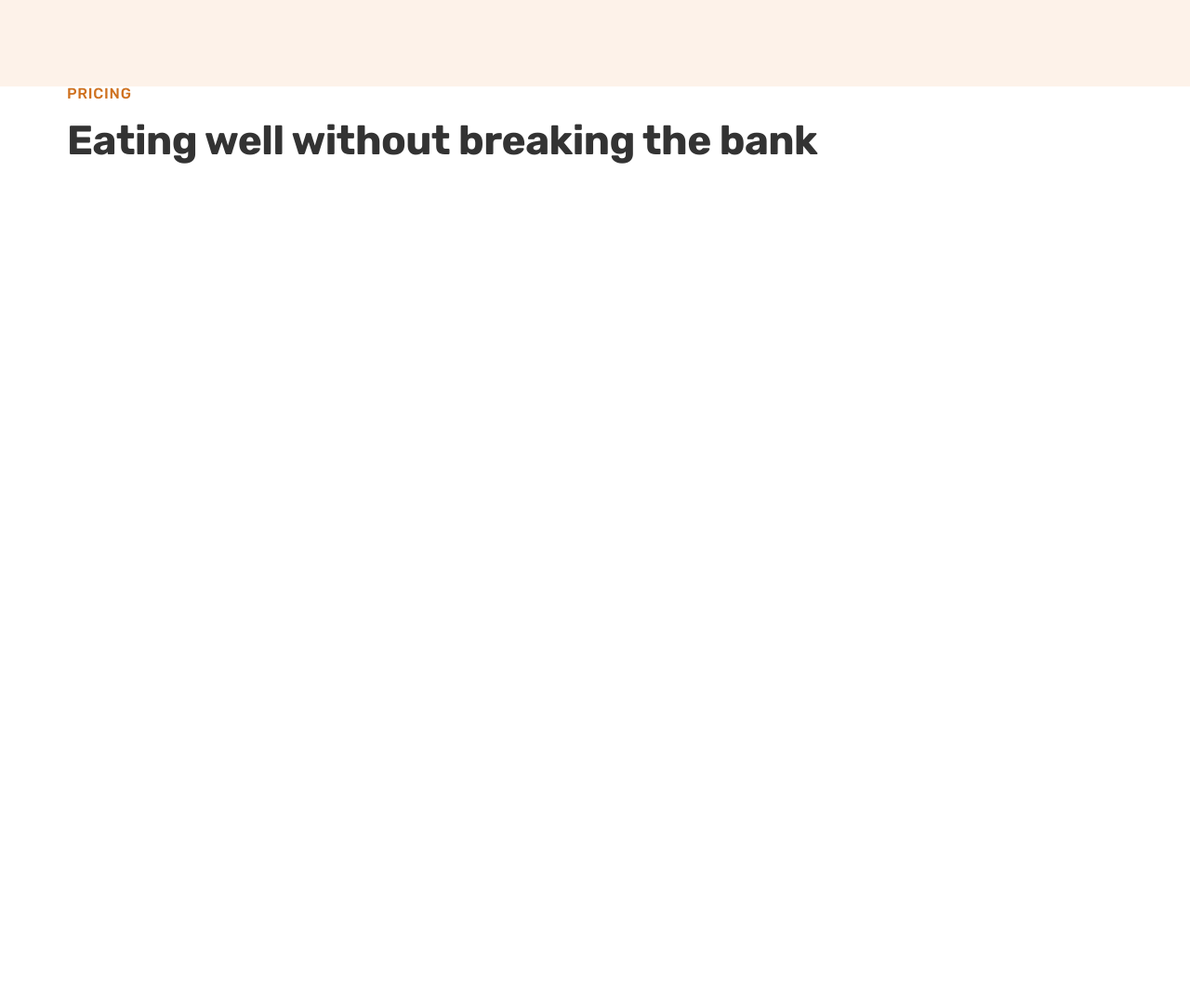
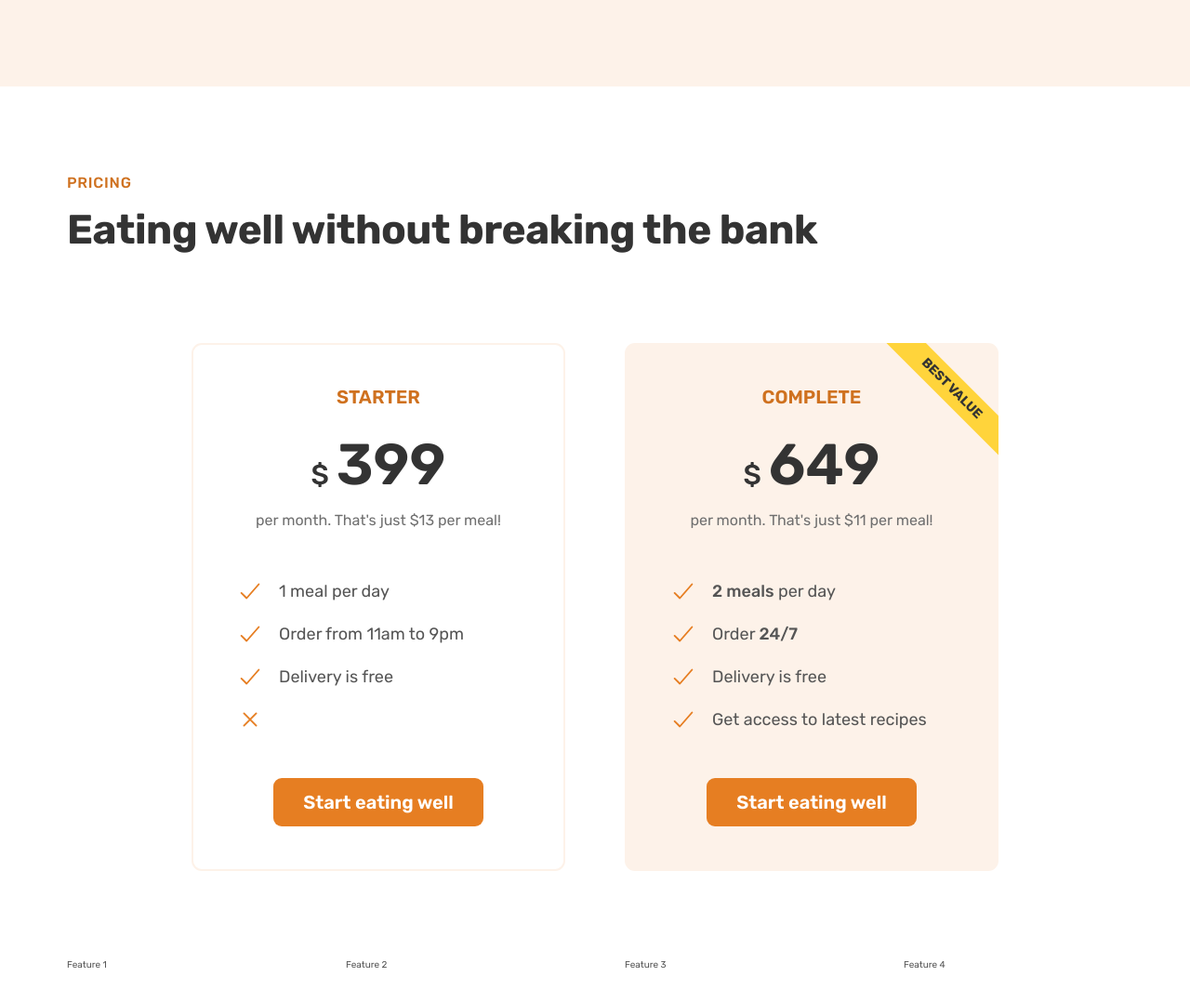
Before and after one commit to Nikolaj-Georgiev/Jonas-HTML-CSS-course, a plain HTML site: page 07-Omnifood-Desktop/index.html in a window 1280 px wide. Shown: the part 4518-5597 px from the top of the page at 93% size. Before the commit the page ends 4791 px from the top, so only its background shows below. Drawn offline with nearby package versions, Linux system fonts and the light colour scheme.

Commit message:
finished pricing section

```diff
--- a/07-Omnifood-Desktop/css/general.css
+++ b/07-Omnifood-Desktop/css/general.css
@@ -87,6 +87,16 @@ body {
   display: grid;
   row-gap: 9.6rem;
   column-gap: 6.4rem;
+
+  /* margin-bottom: 9.6rem; */
+}
+
+/* .grid:last-child {
+  margin-bottom: 0;
+} */
+
+.grid:not(:last-child) {
+  margin-bottom: 9.6rem;
 }
 
 .grid--2-cols{
@@ -205,8 +215,28 @@ body {
 
 }
 
+.list{
+  list-style:none;
+  display:flex;
+  flex-direction: column;
+  gap: 1.6rem;
+}
 
-/* HELPER?SETTINGS CLASSES */
+.list-item{
+  font-size: 1.8rem;
+  display: flex;
+  align-items: center;
+  gap: 1.6rem;
+}
+
+.list-icon{
+  width: 3rem;
+  height: 3rem;
+  color: #e67e22;
+}
+
+
+/* HELPER/SETTINGS CLASSES */
 
 .margin-right-sm {
   margin-right: 1.6rem !important;
--- a/07-Omnifood-Desktop/css/style.css
+++ b/07-Omnifood-Desktop/css/style.css
@@ -301,25 +301,6 @@
   font-size: 1.8rem;
 }
 
-.list{
-  list-style:none;
-  display:flex;
-  flex-direction: column;
-  gap: 1.6rem;
-}
-
-.list-item{
-  font-size: 1.8rem;
-  display: flex;
-  align-items: center;
-  gap: 1.6rem;
-}
-
-.list-icon{
-  width: 3rem;
-  height: 3rem;
-  color: #e67e22;
-}
 
 /**********************/
 /* TESTIMONIALS SECTION */
@@ -382,3 +363,84 @@
   /* transform: rotate(45deg); check this for other projects */
   transform: scale(1.1);
 }
+
+/**********************/
+/* PRICING SECTION */
+/**********************/
+
+.section-pricing{
+  padding: 9.6rem 0;
+}
+
+.pricing-plan{
+  border-radius: 11px;
+  width: 75%;
+}
+
+.pricing-plan--starter{
+  justify-self: end;
+  border: 2px solid #fdf2e9;
+  padding: 4.6rem;
+}
+
+.pricing-plan--complete{
+  background-color: #fdf2e9;
+  padding: 4.8rem;
+  position: relative;
+  overflow: hidden;
+}
+
+.pricing-plan--complete::after{
+  content: 'Best value';
+  position: absolute;
+  top: 6%;
+  right: -18%;
+
+
+  text-transform: uppercase;
+  font-size: 1.4rem;
+  font-weight: 700;
+  color: #333;
+  background-color: #ffd43b;
+  padding: 0.8rem 8rem;
+  transform: rotate(45deg);
+}
+
+.plan-header{
+  text-align: center;
+  margin-bottom: 4.8rem;
+}
+
+.plan-name{
+  font-size: 2rem;
+  font-weight: 600;
+  color: #cf711f;
+  text-transform: uppercase;
+  letter-spacing: 0.75;
+  margin-bottom: 3.2rem;
+}
+
+.plan-price{
+  font-size: 6.2rem;
+  font-weight: 600;
+  color:#333;
+  margin-bottom: 1.6rem;
+}
+
+.plan-price span {
+  font-size: 3rem;
+  font-weight: 500;
+  margin-right: 0.8rem;
+}
+
+.plan-text{
+  font-size: 1.6rem;
+  line-height: 1.6;
+  color: #6f6f6f;
+}
+
+
+.plan-sign-up{
+  text-align: center;
+  margin-top: 4.8rem;
+}
--- a/07-Omnifood-Desktop/index.html
+++ b/07-Omnifood-Desktop/index.html
@@ -295,6 +295,64 @@
           <span class="subheading">pricing</span>
           <h2 class="heading-secondary">Eating well without breaking the bank</h2>
         </div>
+
+        <div class="container grid grid--2-cols">
+          <div class="pricing-plan pricing-plan--starter">
+            <header class="plan-header">
+              <p class="plan-name">Starter</p>
+              <p class="plan-price"><span>$</span>399</p>
+              <p class="plan-text">per month. That's just $13 per meal!</p>
+            </header>
+            <ul class="list">
+              <li class="list-item"><ion-icon class="list-icon" name="checkmark-outline"></ion-icon>
+                <span>1 meal per day</span>
+              </li>
+              <li class="list-item"><ion-icon class="list-icon" name="checkmark-outline"></ion-icon>
+                <span>Order from 11am to 9pm</span>
+              </li>
+              <li class="list-item"><ion-icon class="list-icon" name="checkmark-outline"></ion-icon>
+                <span>Delivery is free</span>
+              </li>
+              <li class="list-item"><ion-icon class="list-icon" name="close-outline"></ion-icon>
+
+              </li>
+            </ul>
+            <div class="plan-sign-up">
+              <a href="#" class="btn btn--full">Start eating well</a>
+            </div>
+          </div>
+          <div class="pricing-plan pricing-plan--complete">
+            <header class="plan-header">
+              <p class="plan-name">Complete</p>
+              <p class="plan-price"><span>$</span>649</p>
+              <p class="plan-text">per month. That's just $11 per meal!</p>
+            </header>
+            <ul class="list">
+              <li class="list-item"><ion-icon class="list-icon" name="checkmark-outline"></ion-icon>
+                <span><strong>2 meals</strong> per day</span>
+              </li>
+              <li class="list-item"><ion-icon class="list-icon" name="checkmark-outline"></ion-icon>
+                <span>Order <strong>24/7</strong></span>
+              </li>
+              <li class="list-item"><ion-icon class="list-icon" name="checkmark-outline"></ion-icon>
+                <span>Delivery is free</span>
+              </li>
+              <li class="list-item"><ion-icon class="list-icon" name="checkmark-outline"></ion-icon>
+                <span>Get access to latest recipes</span>
+              </li>
+            </ul>
+            <div class="plan-sign-up">
+              <a href="#" class="btn btn--full">Start eating well</a>
+            </div>
+          </div>
+        </div>
+
+        <div class="container grid grid--4-cols">
+          <div class="feature">Feature 1</div>
+          <div class="feature">Feature 2</div>
+          <div class="feature">Feature 3</div>
+          <div class="feature">Feature 4</div>
+        </div>
       </section>
     </main>
 
```
